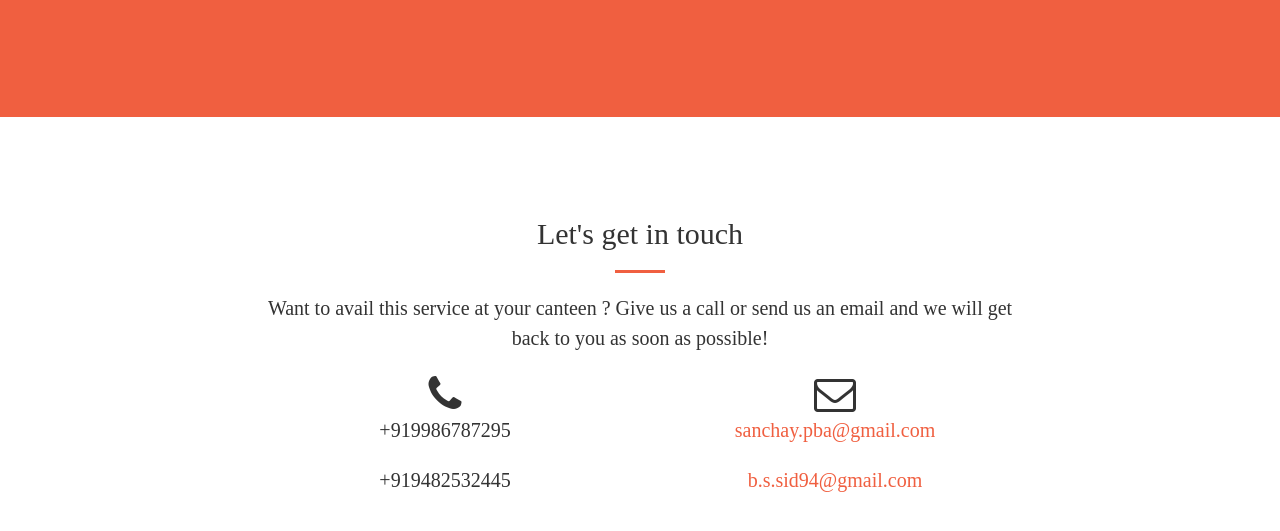
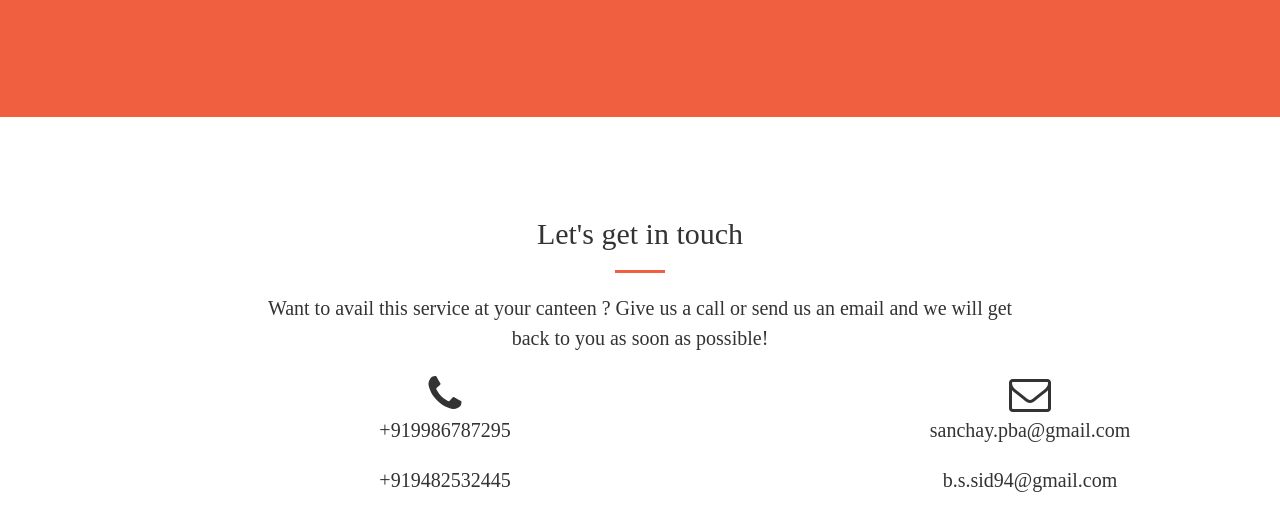
Before and after one commit to one100solutions/ViandsWeb, a plain HTML site: page web_main_page/index.html in a window 1280 px wide. Shown: the part 4644-5175 px from the top of the page. Drawn offline with nearby package versions, Linux system fonts and the light colour scheme.

Commit message:
version1

```diff
--- a/web_main_page/index.html
+++ b/web_main_page/index.html
@@ -16,6 +16,7 @@
     <link href='http://fonts.googleapis.com/css?family=Open+Sans:300italic,400italic,600italic,700italic,800italic,400,300,600,700,800' rel='stylesheet' type='text/css'>
     <link href='http://fonts.googleapis.com/css?family=Merriweather:400,300,300italic,400italic,700,700italic,900,900italic' rel='stylesheet' type='text/css'>
     <link rel="stylesheet" href="font-awesome/css/font-awesome.min.css" type="text/css">
+	<link href="css/style.css" rel="stylesheet" media="screen">
 
     <!-- Plugin CSS -->
     <link rel="stylesheet" href="css/animate.min.css" type="text/css">
@@ -293,10 +294,10 @@ There's finally a way for you to willingly treat your friends without burning a
 					<p>+919482532445</p>
 
                 </div>
-                <div class="col-lg-4 text-center">
+                <div class="col-lg-4 col-lg-offset-2 text-center">
                     <i class="fa fa-envelope-o fa-3x " data-wow-delay=".1s"></i>
-                    <p><a href="mailto:your-email@your-domain.com">sanchay.pba@gmail.com</a></p>
-					<p><a href="mailto:your-email@your-domain.com">b.s.sid94@gmail.com</a></p>
+                    <p>sanchay.pba@gmail.com</p>
+					<p>b.s.sid94@gmail.com</p>
                 </div>
             </div>
         </div>
```
